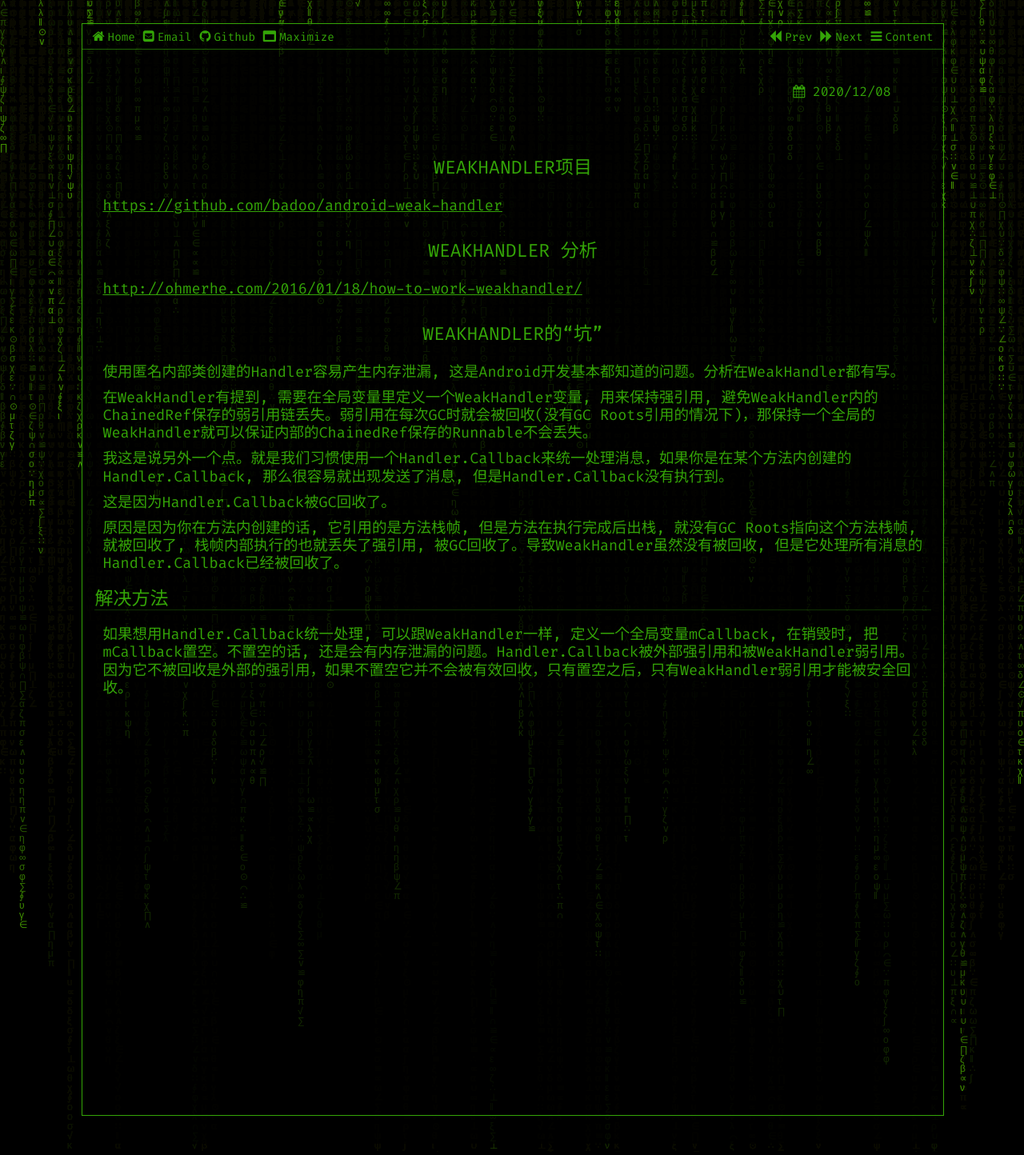
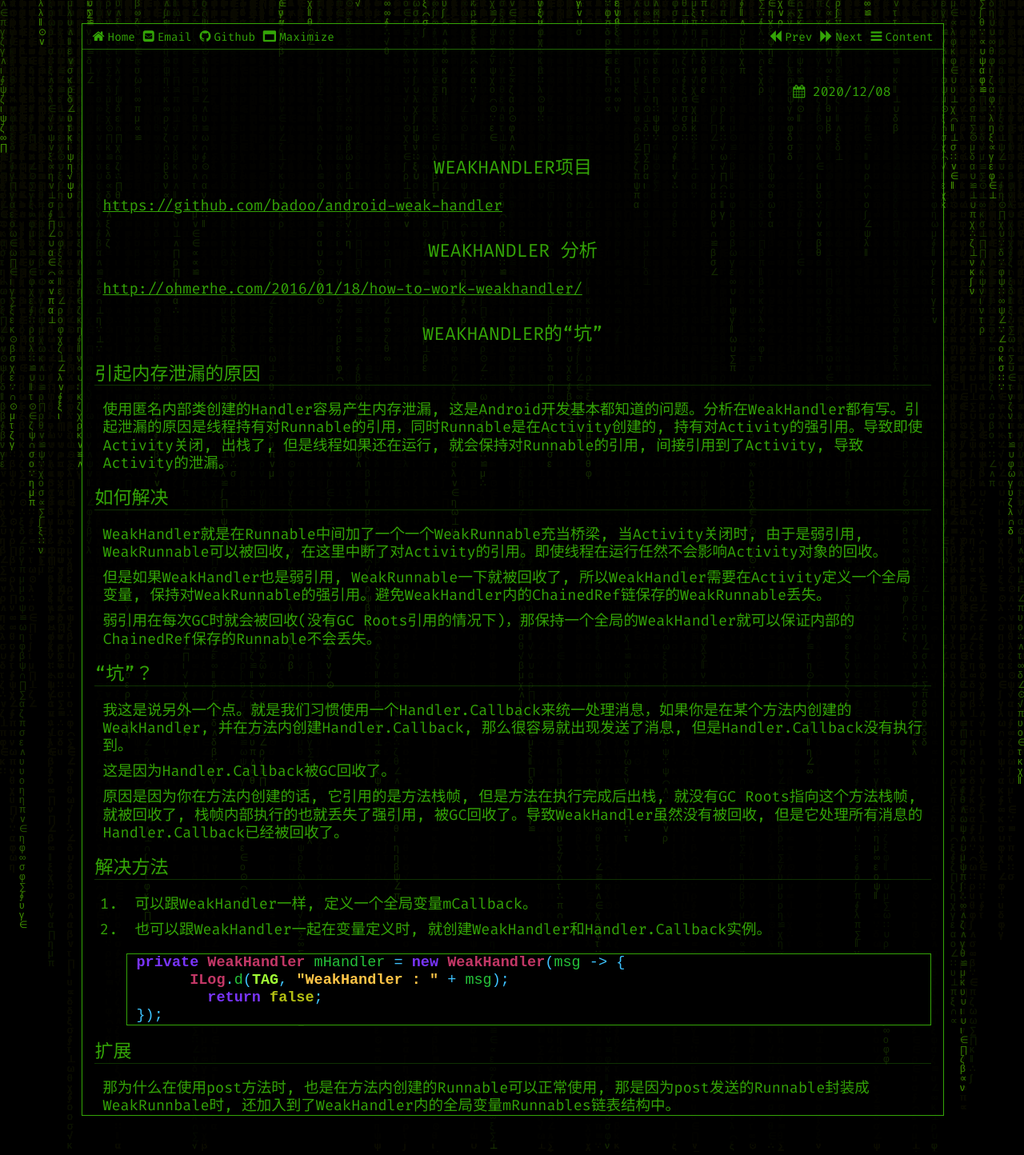
Before and after one commit to zhusonger/www.lasong.com.cn, a Jekyll site: the page built from _posts/Android/2020-12-08-android-weak-handler.md, in a window 1280 px wide. Shown: the whole page at 80% size. Built offline with Jekyll 4.4.1, drawn with Linux system fonts in a browser that asks for light colours; our own code applies the rules of GitHub Pages for plain Markdown files.

Commit message:
weakhandler

````diff
--- a/_posts/Android/2020-12-08-android-weak-handler.md
+++ b/_posts/Android/2020-12-08-android-weak-handler.md
@@ -18,11 +18,20 @@ abstract: ""
 
 # WeakHandler的“坑”
 
-使用匿名内部类创建的Handler容易产生内存泄漏, 这是Android开发基本都知道的问题。分析在WeakHandler都有写。
+## 引起内存泄漏的原因
+使用匿名内部类创建的Handler容易产生内存泄漏, 这是Android开发基本都知道的问题。分析在WeakHandler都有写。引起泄漏的原因是线程持有对Runnable的引用，同时Runnable是在Activity创建的,  持有对Activity的强引用。导致即使Activity关闭, 出栈了, 但是线程如果还在运行, 就会保持对Runnable的引用, 间接引用到了Activity, 导致Activity的泄漏。
 
-在WeakHandler有提到, 需要在全局变量里定义一个WeakHandler变量, 用来保持强引用,  避免WeakHandler内的ChainedRef保存的弱引用链丢失。弱引用在每次GC时就会被回收(没有GC Roots引用的情况下)，那保持一个全局的WeakHandler就可以保证内部的ChainedRef保存的Runnable不会丢失。
+## 如何解决
 
-我这是说另外一个点。就是我们习惯使用一个Handler.Callback来统一处理消息，如果你是在某个方法内创建的Handler.Callback, 那么很容易就出现发送了消息, 但是Handler.Callback没有执行到。
+WeakHandler就是在Runnable中间加了一个一个WeakRunnable充当桥梁, 当Activity关闭时, 由于是弱引用, WeakRunnable可以被回收, 在这里中断了对Activity的引用。即使线程在运行任然不会影响Activity对象的回收。
+
+但是如果WeakHandler也是弱引用, WeakRunnable一下就被回收了, 所以WeakHandler需要在Activity定义一个全局变量, 保持对WeakRunnable的强引用。避免WeakHandler内的ChainedRef链保存的WeakRunnable丢失。
+
+弱引用在每次GC时就会被回收(没有GC Roots引用的情况下)，那保持一个全局的WeakHandler就可以保证内部的ChainedRef保存的Runnable不会丢失。
+
+## “坑”？
+
+我这是说另外一个点。就是我们习惯使用一个Handler.Callback来统一处理消息，如果你是在某个方法内创建的WeakHandler, 并在方法内创建Handler.Callback, 那么很容易就出现发送了消息, 但是Handler.Callback没有执行到。
 
 这是因为Handler.Callback被GC回收了。
 
@@ -30,4 +39,18 @@ abstract: ""
 
 ## 解决方法
 
-如果想用Handler.Callback统一处理, 可以跟WeakHandler一样, 定义一个全局变量mCallback, 在销毁时, 把mCallback置空。不置空的话, 还是会有内存泄漏的问题。Handler.Callback被外部强引用和被WeakHandler弱引用。因为它不被回收是外部的强引用，如果不置空它并不会被有效回收，只有置空之后，只有WeakHandler弱引用才能被安全回收。
+1. 可以跟WeakHandler一样, 定义一个全局变量mCallback。
+
+2. 也可以跟WeakHandler一起在变量定义时, 就创建WeakHandler和Handler.Callback实例。
+
+	```java
+	private WeakHandler mHandler = new WeakHandler(msg -> {
+	      ILog.d(TAG, "WeakHandler : " + msg);
+            return false;
+    });
+	```
+
+## 扩展
+那为什么在使用post方法时, 也是在方法内创建的Runnable可以正常使用, 那是因为post发送的Runnable封装成WeakRunnbale时,  还加入到了WeakHandler内的全局变量mRunnables链表结构中。
+
+所以我们在解决Handler.Callback的问题的思路就是保持一个跟Activity周期一致的全局变量即可。
````
